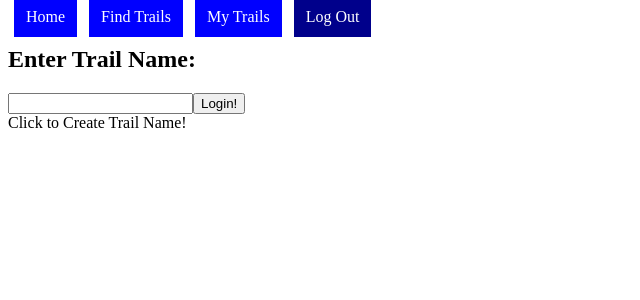
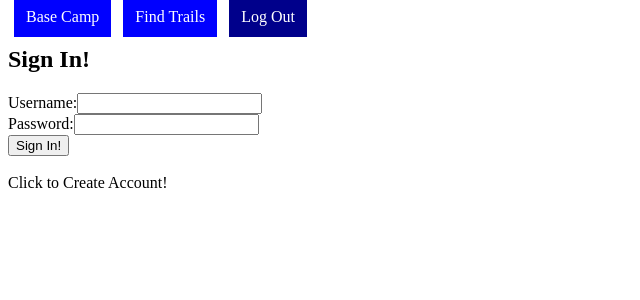
Before and after one commit to DCW0830/trailsFrontEnd, a React (Create React App) app: page / in a window 1280 px wide. Shown: the top 300 px of the page, without its empty margins (0-640 px from the left). Built offline with nearby package versions, Linux system fonts and the light colour scheme.

Commit message:
refactor

```diff
--- a/src/components/Login.js
+++ /dev/null
@@ -1,49 +0,0 @@
-import React, {Component} from 'react';
-import NavBar from '../components/NavBar'
-import NewUserForm from './NewUserForm'
-import {connect} from 'react-redux'
-import { getUser } from '../actions/users'
-
-class Login extends Component {
-  state = {
-    trailName: '',
-    click: false
-  }
-
-  handleSubmit = (event) => {
-    event.preventDefault()
-    this.setState({
-      trailName: '',
-      click: false
-    })
-  }
-
-  render() {
-    return (
-      <div>
-        <div>
-          <NavBar />
-          <form onSubmit={this.handleSubmit}>
-            <label>
-              <h2>Enter Trail Name:</h2>
-            </label>
-            <input
-              value={this.state.trailName}
-              onChange={(event)=>this.setState({
-               trailName: event.target.value
-              })}
-              type="text"
-             />
-           <button>Login!</button>
-          </form>
-        </div>
-        <span onClick={()=> this.setState({ click: !this.state.click})}>
-          Click to Create Trail Name!
-        </span>
-        {this.state.click? <NewUserForm/> : null}
-      </div>
-    );
-  }
-}
-
-export default connect(null, {getUser})(Login)
--- a/src/components/NavBar.js
+++ b/src/components/NavBar.js
@@ -20,7 +20,7 @@ const NavBar = () => {
         activeStyle={{
           background: 'darkblue'
         }}
-      >Home</NavLink>
+      >Base Camp</NavLink>
 
       <NavLink
         to="/findTrails"
@@ -31,14 +31,6 @@ const NavBar = () => {
         }}
       >Find Trails</NavLink>
 
-      <NavLink
-        to="/myTrails"
-        exact
-        style={link}
-        activeStyle={{
-          background: 'darkblue'
-        }}
-      >My Trails</NavLink>
       <NavLink
         to='/'
         exact
--- a/src/components/NewUserForm.js
+++ /dev/null
@@ -1,39 +0,0 @@
-import React, {Component} from 'react';
-import {connect} from 'react-redux'
-import { createUser } from '../actions/users'
-
-class NewUserForm extends Component {
-  state = {
-    createName: '',
-  }
-
-  handleSubmit = (event) => {
-    event.preventDefault()
-    this.setState({
-      createName: ''
-    })
-  }
-
-  render() {
-    return (
-      <div>
-          <form onSubmit={this.handleSubmit}>
-            <label>
-              <h2>Enter a New Trail Name:</h2>
-            </label>
-            <input
-              value={this.state.createName}
-              onChange={(event)=>this.setState({
-               createName: event.target.value
-              })}
-              type="text"
-             />
-           <button>Create!</button>
-          </form>
-      </div>
-
-    );
-  }
-}
-
-export default connect(null, {createUser})(NewUserForm)
--- a/src/containers/App.js
+++ b/src/containers/App.js
@@ -1,9 +1,8 @@
 import React from 'react'
-import Home from '../components/Home'
+import Home from './Home'
+import Login from './Login'
+import FindTrails from './FindTrails'
 import { BrowserRouter as Router, Route} from 'react-router-dom'
-import Login from '../components/Login'
-import MyTrails from './MyTrails'
-import FindTrails from './FindTrails'
 
 const App = () => {
   return (
@@ -11,7 +10,6 @@ const App = () => {
       <React.Fragment>
         <Route exact path="/Home" component={Home} />
         <Route exact path="/" component={Login} />
-        <Route exact path="/MyTrails" component={MyTrails} />
         <Route exact path="/FindTrails" component={FindTrails} />
       </React.Fragment>
     </Router>
--- a/src/containers/FindTrails.js
+++ b/src/containers/FindTrails.js
@@ -1,6 +1,6 @@
 import React, {Component} from 'react';
 import {connect} from 'react-redux'
-import FindTrailsForm from '../components/FindTrailsForm'
+import FindTrailsForm from './FindTrailsForm'
 import NavBar from '../components/NavBar'
 
 const link = {
--- /dev/null
+++ b/src/containers/Login.js
@@ -0,0 +1,92 @@
+import React, {Component} from 'react';
+import NavBar from '../components/NavBar'
+import {connect} from 'react-redux'
+import { getUser, createUser } from '../actions/users'
+
+class Login extends Component {
+  state = {
+    username: '',
+    pw: '',
+    pwConfirmation: '',
+    click: false
+  }
+
+  handleChange = (event) => {
+    this.setState (
+      {[event.target.name]: event.target.value}
+    )
+  }
+
+  handleSubmit = (event) => {
+    event.preventDefault()
+
+    fetch('http://localhost:3000/api/v1/users', {
+      method: 'POST',
+      body: JSON.stringify({
+        username: this.state.createName
+      }),
+      headers:{
+        'Content-Type': 'application/json'
+      }
+    }).then(res => res.json())
+    .then(response => {
+      console.log(response)
+      if (response.errors) {
+        window.alert(response.errors)
+      }
+    })
+
+    this.setState({
+      username: '',
+      pw: '',
+      pwConfirmation: '',
+      click: false
+    })
+  }
+
+  render() {
+    return (
+      <div>
+        <NavBar />
+
+        {!this.state.click?<h2>Sign In!</h2>:<h2>Create Account!</h2>}
+
+          <form onSubmit={this.handleSubmit}>
+            <label>Username:</label>
+            <input
+              value={this.state.username}
+              name='username'
+              onChange={this.handleChange}
+              type="text"
+            />
+            <br/>
+            <label>Password:</label>
+            <input
+             value={this.state.pw}
+             name='pw'
+             onChange={this.handleChange}
+             type="text"
+            />
+          {this.state.click? <label>Password Confirmation:</label>:null}
+          {this.state.click? <input value={this.state.pwConfirmation} name='pwConfirmation' onChange={this.handleChange} type="text"/> : null}
+            <br/>
+            {!this.state.click?
+              <button>Sign In!</button>:
+              <button>Create Account!</button>
+            }
+          </form>
+        <br/>
+        <span onClick={()=> this.setState({
+            click: !this.state.click
+          })}>
+          {!this.state.click ?
+            'Click to Create Account!':
+            'Click to Sign In As Existing User!'
+          }
+        </span>
+      </div>
+    );
+  }
+}
+
+export default connect(null, {getUser, createUser})(Login)
--- a/src/containers/MyTrails.js
+++ /dev/null
@@ -1,15 +0,0 @@
-import React, {Component} from 'react';
-import NavBar from '../components/NavBar'
-
-class MyTrails extends Component {
-  render() {
-    return (
-      <div>
-        <NavBar />
-        <h1>List of your saved Trails!</h1>
-      </div>
-    );
-  }
-}
-
-export default MyTrails
--- a/src/reducers/index.js
+++ b/src/reducers/index.js
@@ -1,4 +1,4 @@
 import { combineReducers } from 'redux'
 import trailsReducers from './trailsReducers'
 
-export default combineReducers({trailsReducers})
+export default combineReducers({trailsReducers, })
```
Also changed, not shown: src/containers/FindTrailsForm.js (renamed from src/components/FindTrailsForm.js), src/containers/Home.js (renamed from src/components/Home.js).
